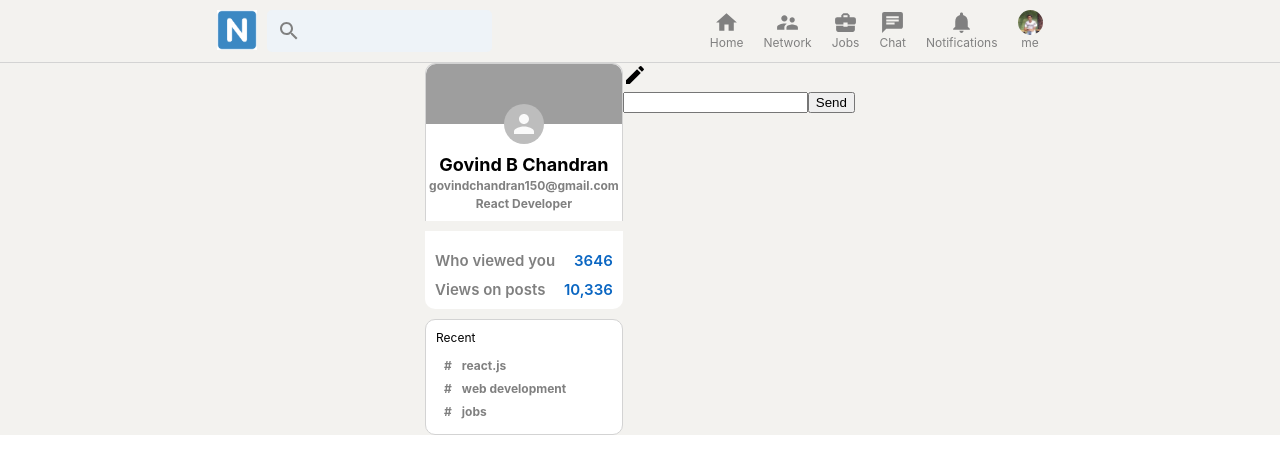
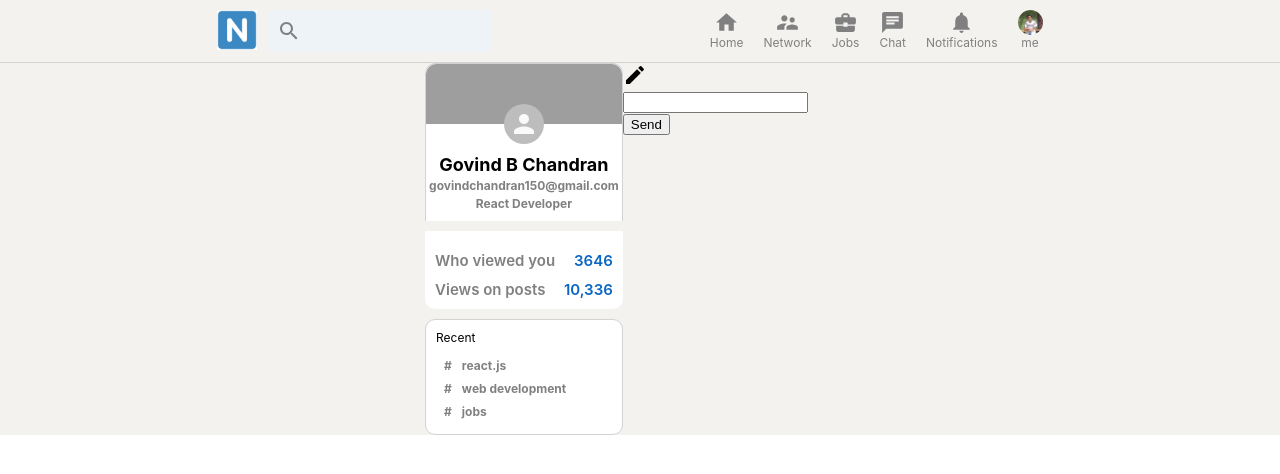
Before and after one commit to chandran-jr/NetworKit, a React (Create React App) app: page / in a window 1280 px wide. Shown: the top 474 px of the page. Built offline with nearby package versions, Linux system fonts and the light colour scheme; grey boxes are pictures that could not be loaded.

Commit message:
Add files via upload

```diff
--- a/src/Feed.css
+++ b/src/Feed.css
@@ -1,3 +1,3 @@
 .feed{
-
+    flex: 0.6;
 }
--- a/src/Feed.js
+++ b/src/Feed.js
@@ -11,7 +11,7 @@ function Feed() {
                     <CreateIcon />
                     <form>
                         <input type="text" />
-                        <button>Send</button>
+                        <button type="submit">Send</button>
                     </form>
                 </div>
             </div>
```
